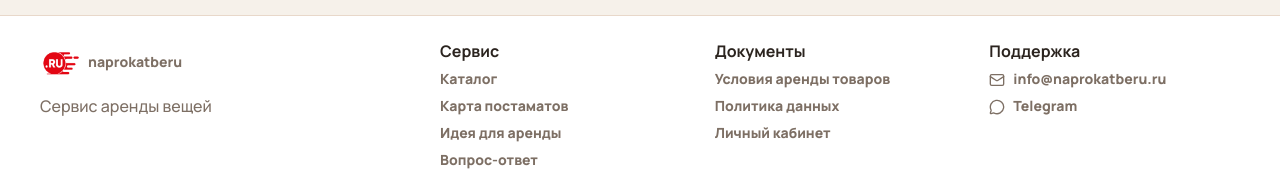
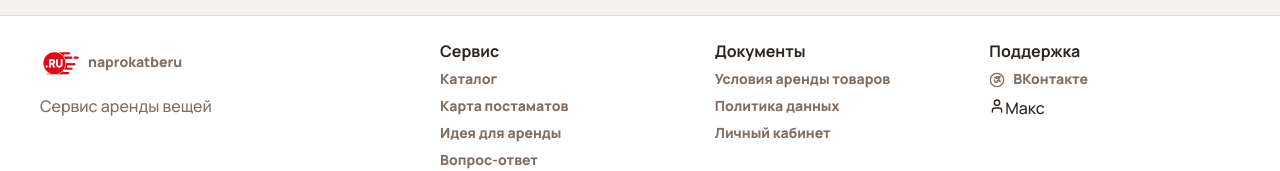
Before and after one commit to som1one/PostamatsApp, a Next.js app in the folder web/: page / in a window 1280 px wide. Shown: the part 1998-2169 px from the top of the page. Built offline with nearby package versions, Linux system fonts and the light colour scheme; no server answers.

Commit message:
feat(web): update footer contacts to VK and Max; chore(backend): rollback esi open sensor ignore

```diff
--- a/web/src/components/Footer.tsx
+++ b/web/src/components/Footer.tsx
@@ -1,6 +1,6 @@
 import Image from "next/image";
 import Link from "next/link";
-import { Mail, MessageCircle } from "lucide-react";
+import { Mail, MessageCircle, User } from "lucide-react";
 
 export function Footer() {
   return (
@@ -32,14 +32,26 @@ export function Footer() {
         </nav>
         <div className="footer-section">
           <strong>Поддержка</strong>
-          <a href="mailto:info@naprokatberu.ru">
-            <Mail size={16} />
-            info@naprokatberu.ru
+          <a href="https://vk.ru/naprokatberu" target="_blank" rel="noreferrer">
+            <svg
+              width="16"
+              height="16"
+              viewBox="0 0 24 24"
+              fill="none"
+              stroke="currentColor"
+              strokeWidth="2"
+              strokeLinecap="round"
+              strokeLinejoin="round"
+            >
+              <path d="M22 12c0 5.523-4.477 10-10 10S2 17.523 2 12 6.477 2 12 2s10 4.477 10 10z" />
+              <path d="M8 12c0 3 2 4 4 4v-2c0-1.5 2-1.5 2-1.5l1.5 1.5H17s-1.5-2.5-3.5-3.5C15.5 9.5 17 7 17 7h-1.5c-1 2-2 3-2 3V7H11v3c0-2-3-2-3-2" />
+            </svg>
+            ВКонтакте
           </a>
-          <a href="https://t.me/" target="_blank" rel="noreferrer">
-            <MessageCircle size={16} />
-            Telegram
-          </a>
+          <span>
+            <User size={16} />
+            Макс
+          </span>
         </div>
       </div>
       <div className="container footer-bottom">
```
Also changed, not shown: 1 other file (tests, documents, lock files or other folders).
